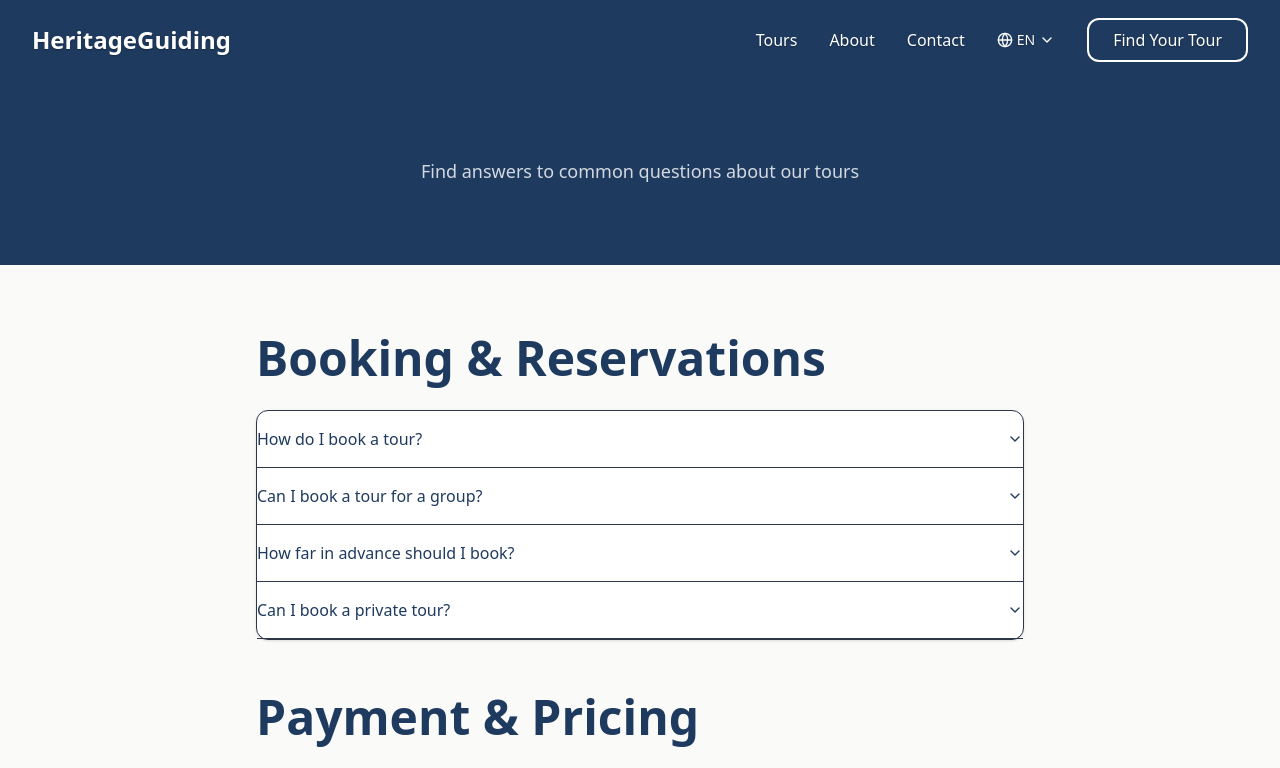
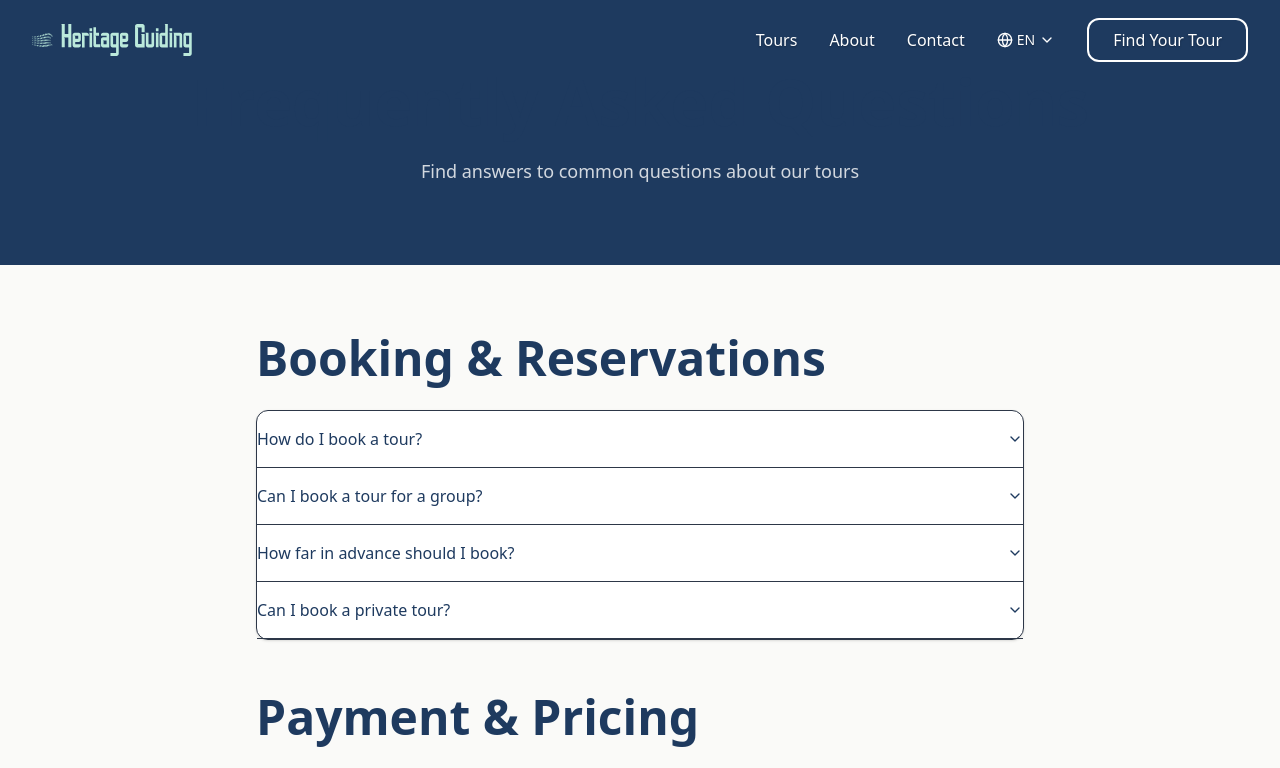
Before and after one commit to Yellow-Molly/heritageguiding-platform, a Next.js app in the folder apps/web/: page /en/faq in a window 1280 px wide. Shown: the top 768 px of the page. Built offline with nearby package versions, Linux system fonts and the light colour scheme; a web font is replaced by a local one.

Commit message:
feat(header): add site logo image to header navigation
- Replace text "HeritageGuiding" with SVG logo image
- Use Next.js Image component with fill and unoptimized for SVG
- Apply brightness filter for solid/transparent header states
- Clean SVG file to remove problematic inline styles

```diff
--- a/apps/web/components/layout/header.tsx
+++ b/apps/web/components/layout/header.tsx
@@ -2,6 +2,7 @@
 
 import { useState, useEffect } from 'react'
 import Link from 'next/link'
+import Image from 'next/image'
 import { Menu, X, Globe, ChevronDown } from 'lucide-react'
 import { cn } from '@/lib/utils'
 import { getButtonClassName } from '@/components/ui/button'
@@ -59,14 +60,18 @@ export function Header({ variant = 'transparent' }: HeaderProps) {
     >
       <nav className="container mx-auto flex h-20 items-center justify-between px-4 lg:px-8">
         {/* Logo */}
-        <Link
-          href="/"
-          className={cn(
-            'font-serif text-2xl font-bold transition-colors',
-            showSolidStyle ? 'text-[#1E3A5F]' : 'text-white text-shadow-sm'
-          )}
-        >
-          HeritageGuiding
+        <Link href="/" className="relative h-10 w-40 transition-opacity hover:opacity-80">
+          <Image
+            src="/logo.svg"
+            alt="HeritageGuiding"
+            fill
+            className={cn(
+              'object-contain object-left',
+              showSolidStyle ? 'brightness-0' : 'brightness-100'
+            )}
+            priority
+            unoptimized
+          />
         </Link>
 
         {/* Desktop Navigation */}
```
Also changed, not shown: apps/web/public/logo.svg (added).
